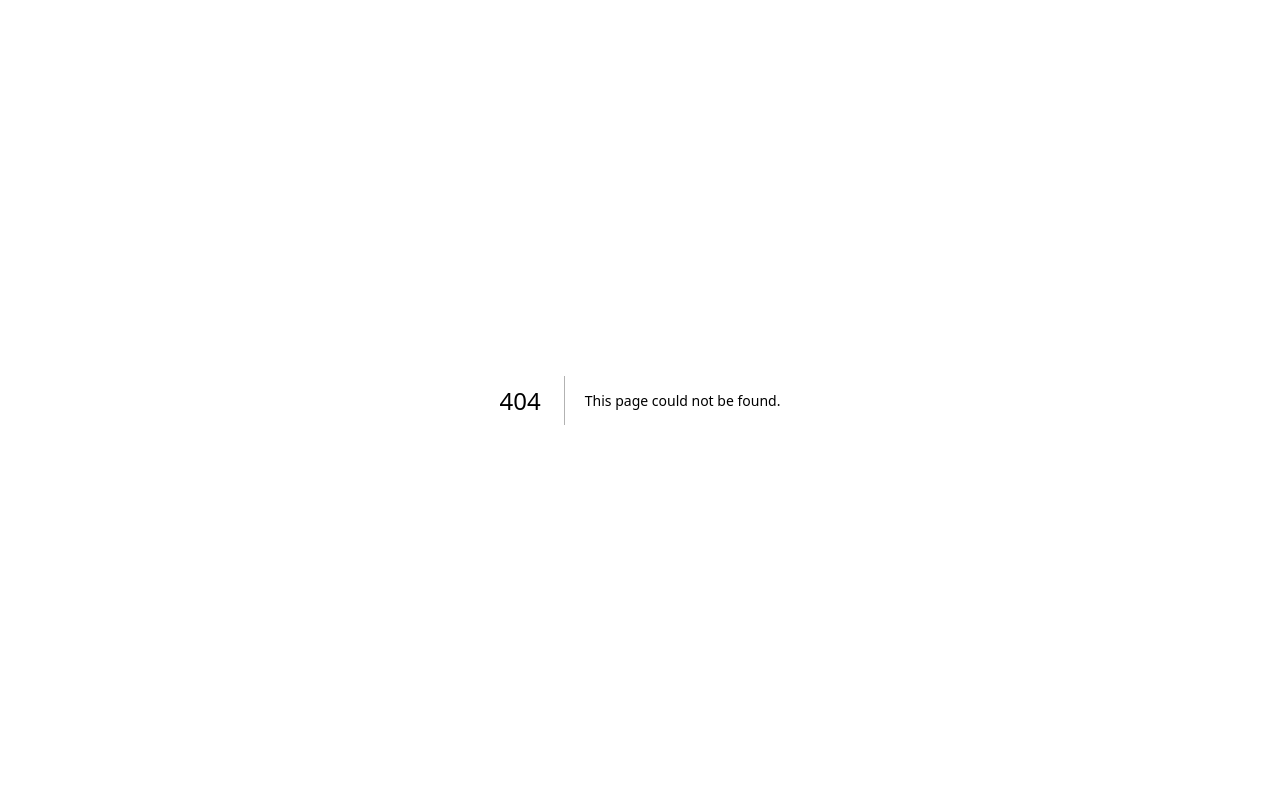
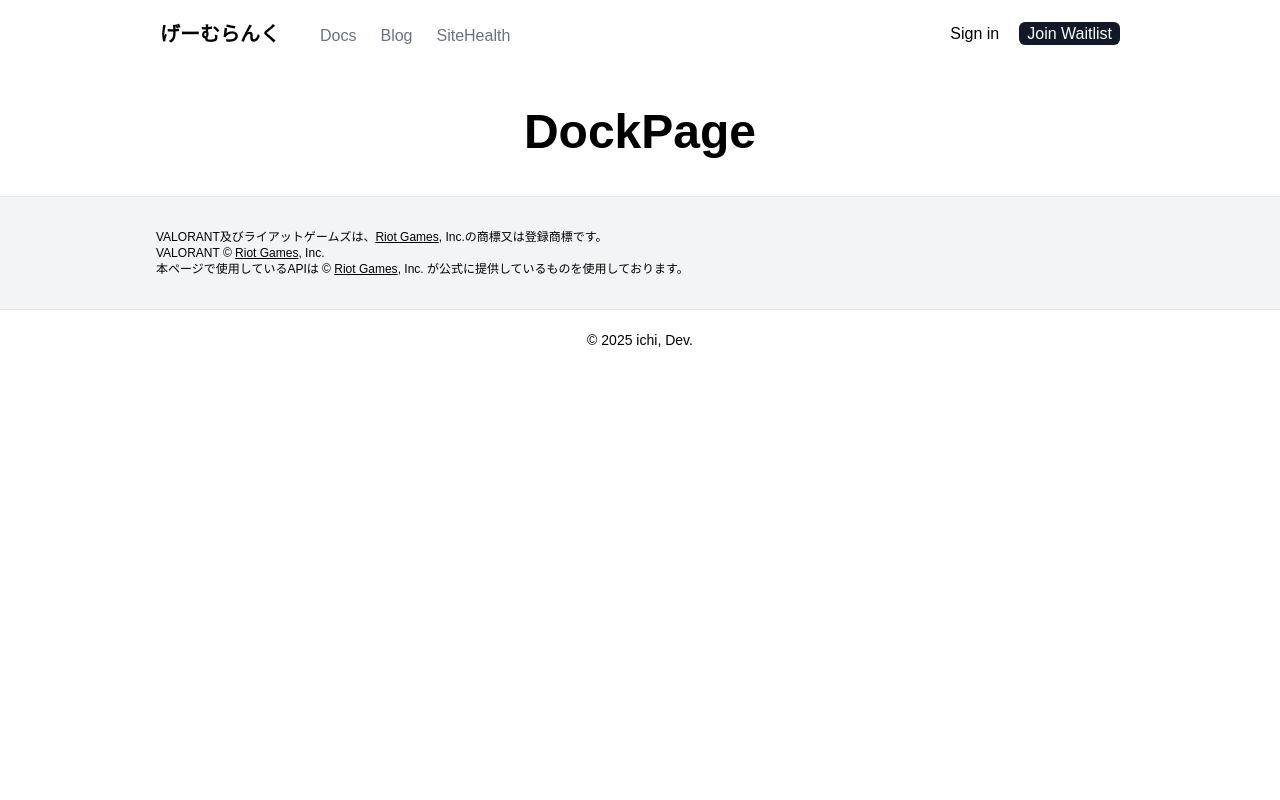
Before and after one commit to ichi1007/valorant-rank-view, a Next.js app: page /docs in a window 1280 px wide. Before the commit this address had no page. Shown: the top 800 px of the page. Built offline with nearby package versions, Linux system fonts and the light colour scheme; no server answers.

Commit message:
DocsPageコンポーネントを追加し、Headerをインポート; 不要なNext.js設定ファイルを削除

```diff
--- /dev/null
+++ b/app/docs/page.tsx
@@ -0,0 +1,10 @@
+import Header from "@/component/home/HomeHeader"
+
+export default function DocsPage() {
+  return (
+    <div>
+      <Header />
+      <h1 className="text-center font-bold text-5xl my-10">DockPage</h1>
+    </div>
+  );
+};
```
Also changed, not shown: 1 other file (tests, documents, lock files or other folders).
